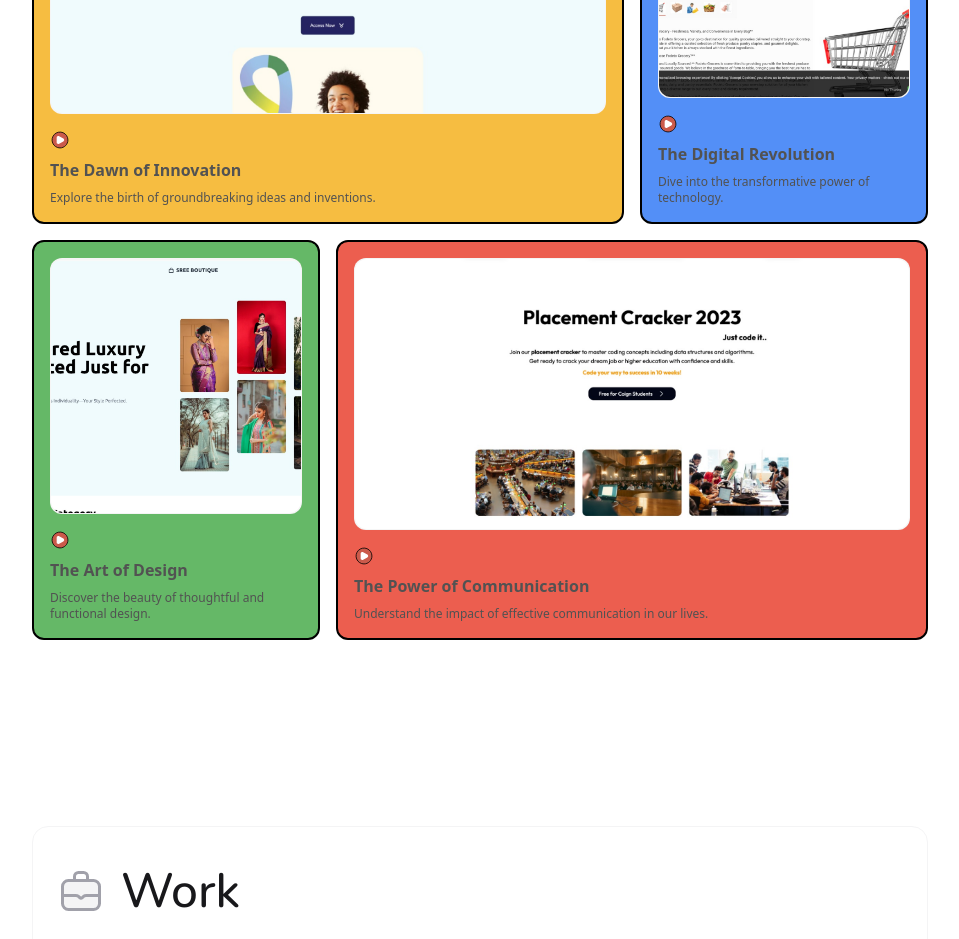
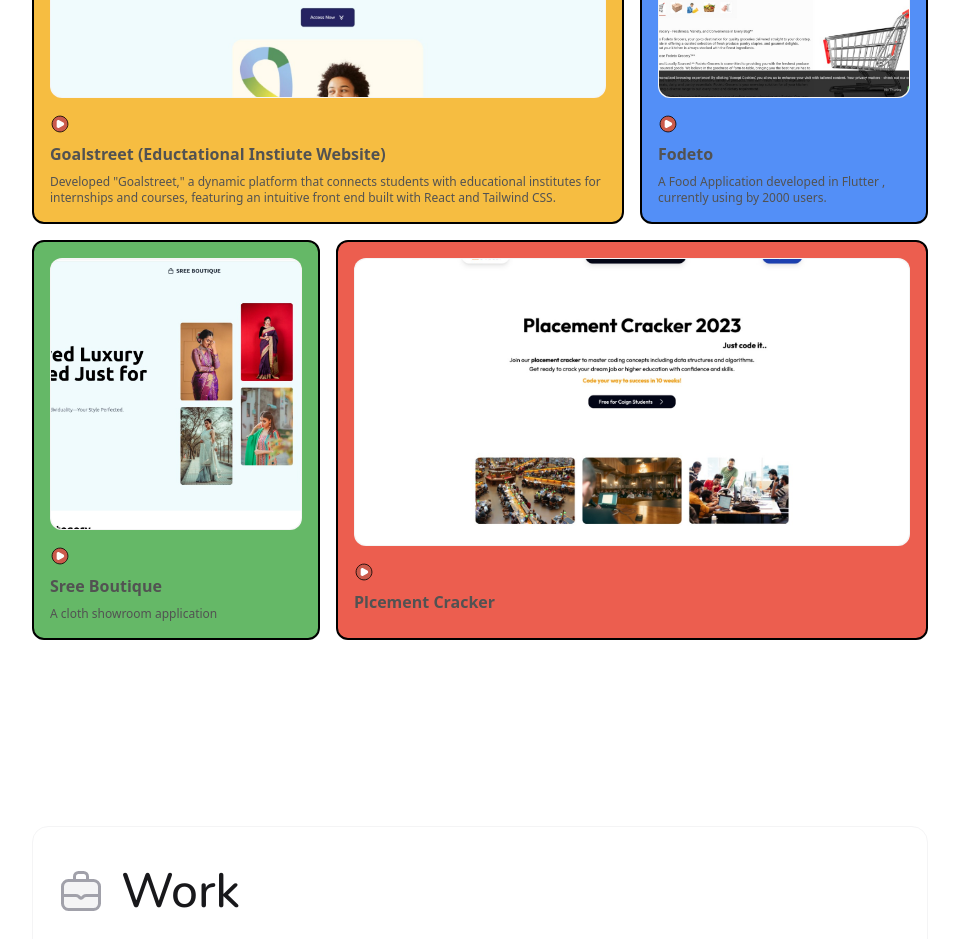
Before and after one commit to saicherry93479/Resume, a React (Vite) app: page / in a window 1280 px wide. Shown: the part 1404-2343 px from the top of the page, without its empty margins (160-1119 px from the left). Built offline with nearby package versions, Linux system fonts and the light colour scheme.

Commit message:
Update Projects.tsx

```diff
--- a/src/components/Projects.tsx
+++ b/src/components/Projects.tsx
@@ -1,4 +1,3 @@
-
 import GoalStreetOne from "../assets/GoalStreetOne.jpeg";
 import Shivoham from "../assets/Pc.jpeg";
 import Fodeto from "../assets/FodetoOne.jpeg";
@@ -38,10 +37,13 @@ const ProjectOne = () => {
             <div className="group-hover/bento:translate-x-2 transition duration-200">
               <Icon></Icon>
               <div className="font-sans font-bold text-neutral-600 dark:text-neutral-200 mb-2 mt-2">
-                The Dawn of Innovation
+                Goalstreet (Eductational Instiute Website)
               </div>
               <div className="font-sans font-normal text-neutral-600 text-xs dark:text-neutral-300">
-                Explore the birth of groundbreaking ideas and inventions.
+                Developed "Goalstreet," a dynamic platform that connects
+                students with educational institutes for internships and
+                courses, featuring an intuitive front end built with React and
+                Tailwind CSS.
               </div>
             </div>
           </div>
@@ -55,10 +57,11 @@ const ProjectOne = () => {
             <div className="group-hover/bento:translate-x-2 transition duration-200">
               <Icon></Icon>
               <div className="font-sans font-bold text-neutral-600 dark:text-neutral-200 mb-2 mt-2">
-                The Digital Revolution
+                Fodeto
               </div>
               <div className="font-sans font-normal text-neutral-600 text-xs dark:text-neutral-300">
-                Dive into the transformative power of technology.
+                A Food Application developed in Flutter , currently using by
+                2000 users.
               </div>
             </div>
           </div>
@@ -73,10 +76,10 @@ const ProjectOne = () => {
             <div className="group-hover/bento:translate-x-2 transition duration-200">
               <Icon></Icon>
               <div className="font-sans font-bold text-neutral-600 dark:text-neutral-200 mb-2 mt-2">
-                The Art of Design
+                Sree Boutique
               </div>
               <div className="font-sans font-normal text-neutral-600 text-xs dark:text-neutral-300">
-                Discover the beauty of thoughtful and functional design.
+                A cloth showroom application
               </div>
             </div>
           </div>
@@ -90,11 +93,9 @@ const ProjectOne = () => {
             <div className="group-hover/bento:translate-x-2 transition duration-200">
               <Icon></Icon>
               <div className="font-sans font-bold text-neutral-600 dark:text-neutral-200 mb-2 mt-2">
-                The Power of Communication
+                Plcement Cracker
               </div>
-              <div className="font-sans font-normal text-neutral-600 text-xs dark:text-neutral-300">
-                Understand the impact of effective communication in our lives.
-              </div>
+              <div className="font-sans font-normal text-neutral-600 text-xs dark:text-neutral-300"></div>
             </div>
           </div>
         </div>
```
